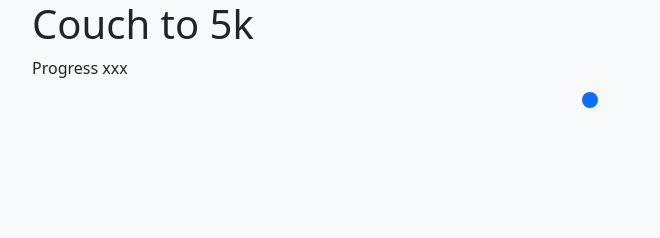
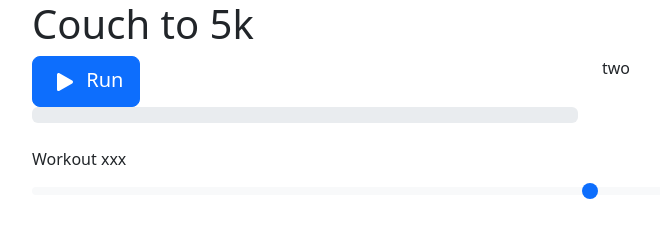
Before and after one commit to andrewlow/c25k, a plain HTML site: page index.html in a window 1280 px wide. Shown: the whole page, without its empty margins (50-710 px from the left). Drawn offline with nearby package versions, Linux system fonts and the light colour scheme.

Commit message:
add run button (WIP)

```diff
--- a/index.html
+++ b/index.html
@@ -12,14 +12,32 @@
 <body class="d-flex flex-column min-vh-100">
   <div class="container">
     <div class="row">
+      <h1>Couch to 5k</h1>
       <div class="col">
-        <h1>Couch to 5k</h1><label for="customRange3" class="form-label">Progress</label>
-<label id="workout">xxx</label>
- <input type="range" class=
-        "form-range" min="1" max="27" step="1" id="workout-range" onChange="changeWorkout();">
+        <div class="btn btn-primary btn-lg">
+          <svg xmlns="http://www.w3.org/2000/svg" width="32" height="32" fill="currentColor" class="bi bi-play-fill"
+          viewbox="0 0 16 16">
+          <path d=
+          "m11.596 8.697-6.363 3.692c-.54.313-1.233-.066-1.233-.697V4.308c0-.63.692-1.01 1.233-.696l6.363 3.692a.802.802 0 0 1 0 1.393z">
+          </path></svg> Run
+        </div>
+        <div class="progress" role="progressbar" aria-label="Basic example" aria-valuenow="0" aria-valuemin="0"
+        aria-valuemax="100">
+          <div class="progress-bar" style="width: 0%"></div>
+        </div>
+      </div>
+      <div class="col">
+        two
+      </div>
+    </div>
+    <div class="row">
+      <div class="col">
+        <br>
+        <label for="customRange3" class="form-label">Workout</label> <label id="workout">xxx</label> <input type=
+        "range" class="form-range" min="1" max="27" step="1" id="workout-range" onchange="changeWorkout();">
       </div>
     </div>
   </div>
+  <script src="logic.js"></script>
 </body>
- <script src="logic.js"> </script>
 </html>
--- a/styles.css
+++ b/styles.css
@@ -1,7 +1,3 @@
 /*
  * Custom CSS
  */
-
-:root {
-  --bs-body-bg: var(--bs-gray-100);
-}
```
